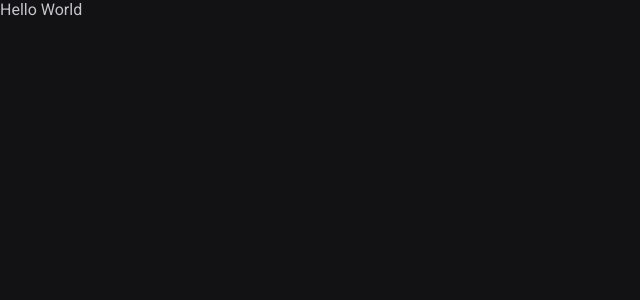
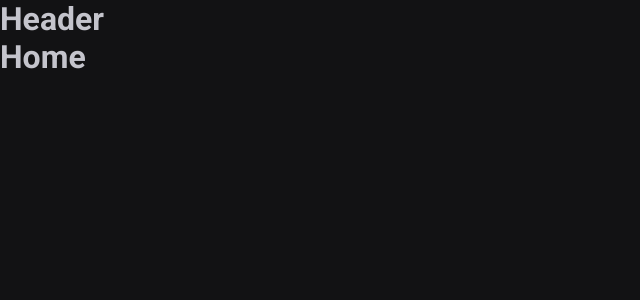
Before and after one commit to ViniciusHack/pomodoro, a React (Vite) app: page / in a window 1280 px wide. Shown: the top 300 px of the page, without its empty margins (0-640 px from the left). Built offline with nearby package versions, Linux system fonts and the light colour scheme.

Commit message:
chore: react router dom settings

```diff
--- a/package.json
+++ b/package.json
@@ -6,11 +6,12 @@
     "dev": "vite",
     "build": "tsc && vite build",
     "preview": "vite preview",
-    "lint": "eslint src --ext .ts,.tsx"
+    "lint": "eslint src --ext .ts,.tsx --fix"
   },
   "dependencies": {
     "react": "^18.0.0",
     "react-dom": "^18.0.0",
+    "react-router-dom": "^6.3.0",
     "styled-components": "^5.3.5"
   },
   "devDependencies": {
--- a/src/App.tsx
+++ b/src/App.tsx
@@ -1,11 +1,16 @@
+import { BrowserRouter } from 'react-router-dom'
 import { ThemeProvider } from 'styled-components'
+import { Router } from './Router'
 import { GlobalStyle } from './styles/global'
 import { defaultTheme } from './styles/themes/default'
 
 export function App() {
   return (
     <ThemeProvider theme={defaultTheme}>
-      Hello World
+      <BrowserRouter>
+        <Router />
+      </BrowserRouter>
+
       <GlobalStyle />
     </ThemeProvider>
   )
--- /dev/null
+++ b/src/Router.tsx
@@ -0,0 +1,15 @@
+import { Route, Routes } from 'react-router-dom'
+import { DefaultLayout } from './layouts/DefaultLayout'
+import { History } from './pages/History'
+import { Home } from './pages/Home'
+
+export function Router() {
+  return (
+    <Routes>
+      <Route path="/" element={<DefaultLayout />}>
+        <Route path="/" element={<Home />} />
+        <Route path="/history" element={<History />} />
+      </Route>
+    </Routes>
+  )
+}
--- /dev/null
+++ b/src/components/Header.tsx
@@ -0,0 +1,3 @@
+export function Header() {
+  return <h1>Header</h1>
+}
--- /dev/null
+++ b/src/layouts/DefaultLayout.tsx
@@ -0,0 +1,11 @@
+import { Outlet } from 'react-router-dom'
+import { Header } from '../components/Header'
+
+export function DefaultLayout() {
+  return (
+    <div>
+      <Header />
+      <Outlet />
+    </div>
+  )
+}
--- /dev/null
+++ b/src/pages/History.tsx
@@ -0,0 +1,3 @@
+export function History() {
+  return <h1>History</h1>
+}
--- /dev/null
+++ b/src/pages/Home.tsx
@@ -0,0 +1,3 @@
+export function Home() {
+  return <h1>Home</h1>
+}
```
Also changed, not shown: 1 other file (tests, documents, lock files or other folders).
